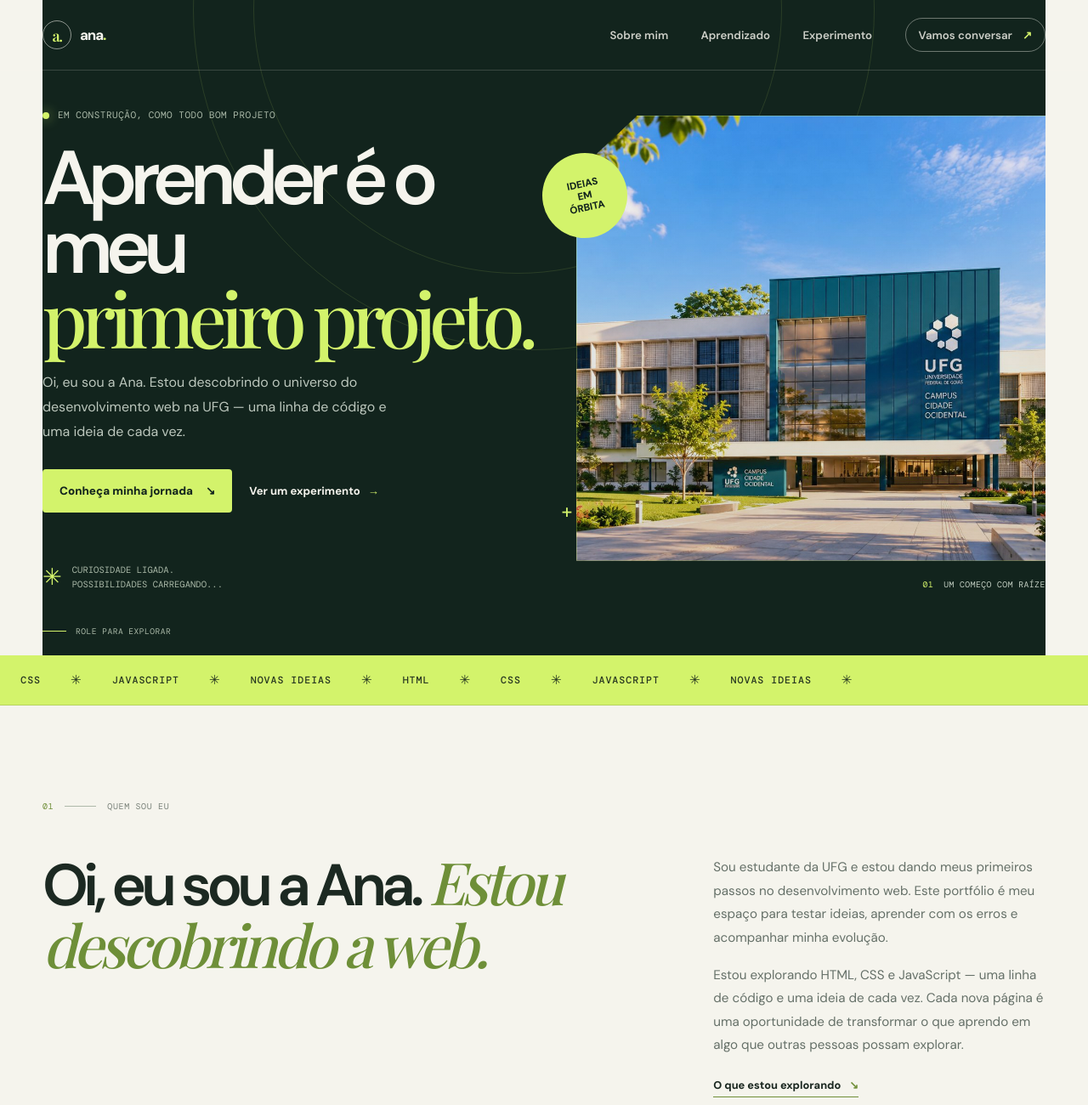
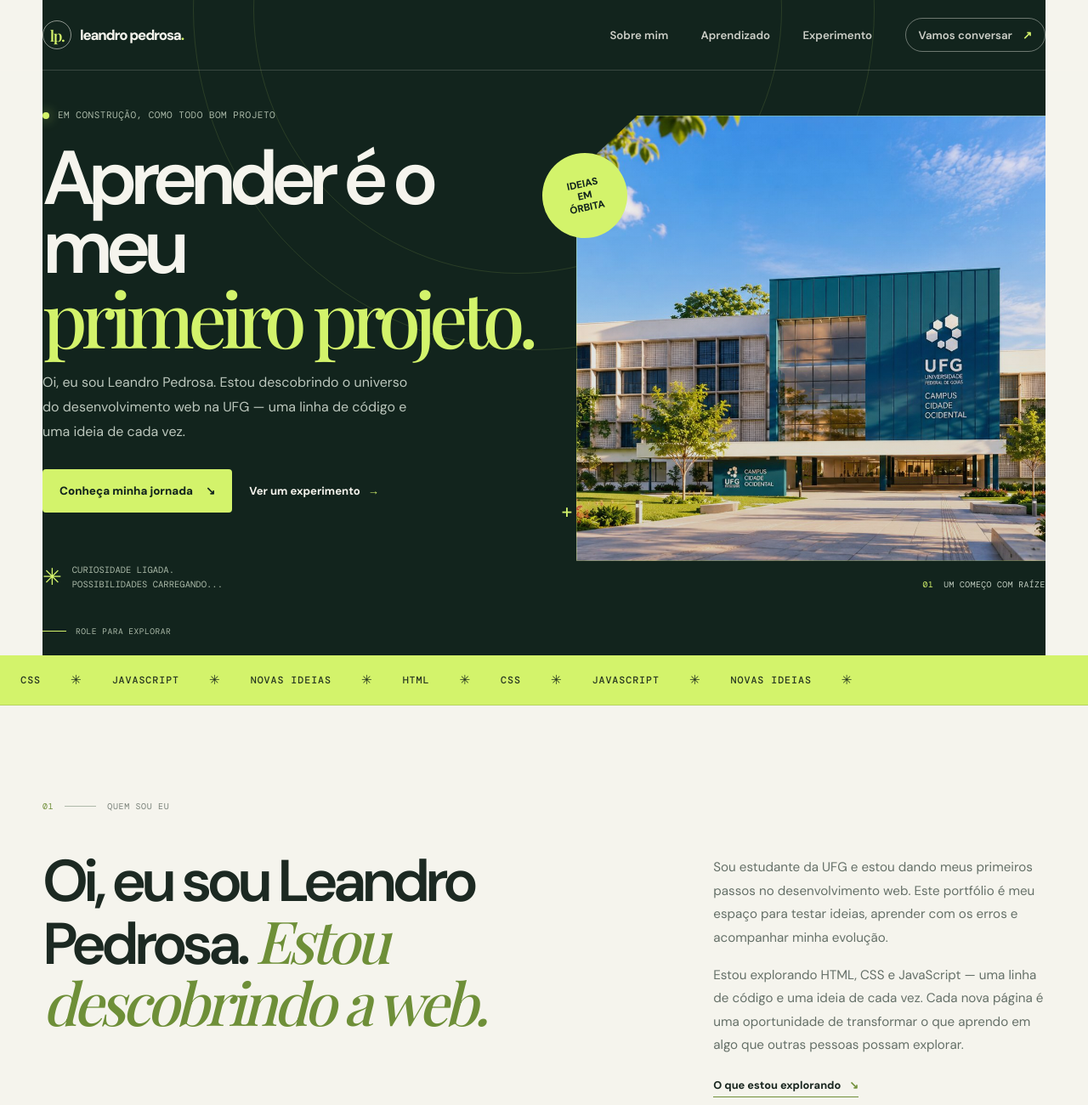
Before and after one commit to leandropedrosa/portifolio, a plain HTML site: page index.html in a window 1280 px wide. Shown: the top 1300 px of the page at 85% size. Drawn offline with nearby package versions, Linux system fonts and the light colour scheme; a web font is replaced by a local one.

Commit message:
Ajuste no nome

```diff
--- a/index.html
+++ b/index.html
@@ -4,16 +4,16 @@
     <meta charset="UTF-8">
     <meta name="viewport" content="width=device-width, initial-scale=1.0">
     <meta name="theme-color" content="#12241d">
-    <meta name="description" content="Portfólio de Ana, estudante de desenvolvimento web na UFG. Um espaço para aprender, experimentar e criar com HTML, CSS e JavaScript.">
-    <title>Ana — aprendendo a criar na web</title>
+    <meta name="description" content="Portfólio de Leandro Pedrosa, estudante de desenvolvimento web na UFG. Um espaço para aprender, experimentar e criar com HTML, CSS e JavaScript.">
+    <title>Leandro Pedrosa — aprendendo a criar na web</title>
     <link rel="stylesheet" href="style.css">
 </head>
 <body>
     <header class="site-header">
         <nav class="navigation page-width" aria-label="Navegação principal">
-            <a class="brand" href="#inicio" aria-label="Ana, início">
-                <span class="brand-mark" aria-hidden="true">a.</span>
-                <span>ana<span class="brand-period">.</span></span>
+            <a class="brand" href="#inicio" aria-label="Leandro Pedrosa, início">
+                <span class="brand-mark" aria-hidden="true">lp.</span>
+                <span>leandro pedrosa<span class="brand-period">.</span></span>
             </a>
 
             <button class="menu-toggle" id="menu-toggle" type="button" aria-expanded="false" aria-controls="nav-links" aria-label="Abrir menu">
@@ -35,7 +35,7 @@
             <div class="hero-copy">
                 <p class="eyebrow"><span class="status-dot" aria-hidden="true"></span> Em construção, como todo bom projeto</p>
                 <h1 id="hero-title">Aprender é o meu <span>primeiro projeto.</span></h1>
-                <p class="hero-description">Oi, eu sou a Ana. Estou descobrindo o universo do desenvolvimento web na UFG — uma linha de código e uma ideia de cada vez.</p>
+                <p class="hero-description">Oi, eu sou Leandro Pedrosa. Estou descobrindo o universo do desenvolvimento web na UFG — uma linha de código e uma ideia de cada vez.</p>
                 <div class="hero-actions">
                     <a class="button button-lime" href="#aprendizado">Conheça minha jornada <span aria-hidden="true">↘</span></a>
                     <a class="text-link" href="#experimento">Ver um experimento <span aria-hidden="true">→</span></a>
@@ -72,7 +72,7 @@
         <section class="about section page-width" id="sobre" aria-labelledby="about-title">
             <div class="section-index"><span>01</span><span class="index-rule"></span><span>quem sou eu</span></div>
             <div class="about-grid">
-                <h2 id="about-title">Oi, eu sou a Ana. <em>Estou descobrindo a web.</em></h2>
+                <h2 id="about-title">Oi, eu sou Leandro Pedrosa. <em>Estou descobrindo a web.</em></h2>
                 <div class="about-copy">
                     <p>Sou estudante da UFG e estou dando meus primeiros passos no desenvolvimento web. Este portfólio é meu espaço para testar ideias, aprender com os erros e acompanhar minha evolução.</p>
                     <p>Estou explorando HTML, CSS e JavaScript — uma linha de código e uma ideia de cada vez. Cada nova página é uma oportunidade de transformar o que aprendo em algo que outras pessoas possam explorar.</p>
@@ -123,7 +123,7 @@
 
     <footer class="site-footer">
         <div class="footer-inner page-width">
-            <a class="brand footer-brand" href="#inicio"><span class="brand-mark" aria-hidden="true">a.</span><span>ana<span class="brand-period">.</span></span></a>
+            <a class="brand footer-brand" href="#inicio" aria-label="Leandro Pedrosa, início"><span class="brand-mark" aria-hidden="true">lp.</span><span>leandro pedrosa<span class="brand-period">.</span></span></a>
             <p>Uma página em processo — e que bom que é assim.</p>
             <a href="#inicio">início <span aria-hidden="true">↑</span></a>
         </div>
```
Also changed, not shown: 1 other file.
